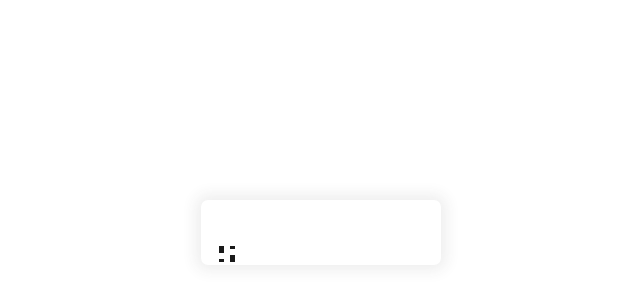
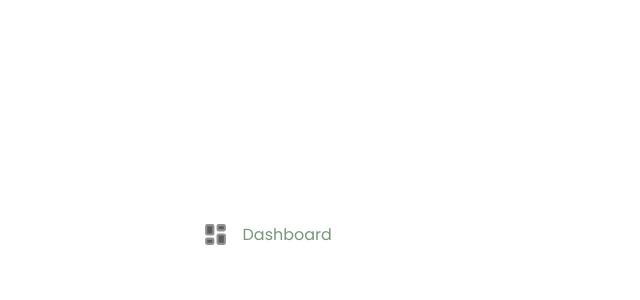
Before and after one commit to delciocapolo/agricolar, a React (Vite) app: page / in a window 1280 px wide. Shown: the part 38-338 px from the top of the page, without its empty margins (319-959 px from the left). Built offline with nearby package versions, Linux system fonts and the light colour scheme.

Commit message:
account-links done

```diff
--- a/public/style/components/main-components/account-links/account-links.css
+++ b/public/style/components/main-components/account-links/account-links.css
@@ -1,9 +1,34 @@
-@import url('./effects.css');
+@import url("./effects.css");
 
 .container-account-links {
-	max-width: 300px;
-	height: 65px;
-	padding: 0.9rem;
-	border-radius: var(--border-radius);
-	box-shadow: var(--box-shadow-general);
+  width: clamp(240px, 38%, 315px);
+  /* padding: 0.9rem 1.5rem; */
+  padding: 12px 1.5rem;
+
+  justify-content: flex-start;
+  gap: 15px;
+  flex-direction: row;
+
+  height: 65px;
+  border-radius: var(--border-radius);
+
+  opacity: 0.7;
 }
+
+.container-account-links.active {
+  opacity: 1;
+  border-left: 2px solid var(--Success);
+  border-radius: 0 7px 7px 0;
+  background-color: var(--Gray-50);
+  box-shadow: 0 0 3px 3px rgba(0, 0, 0, 0.02);
+}
+
+.title-account-link {
+  font: var(--Body-Medium-400);
+  color: var(--600);
+}
+
+.image-account-link {
+  max-width: 30px;
+  max-height: 30px;
+}
--- a/public/style/components/main-components/account-links/effects.css
+++ b/public/style/components/main-components/account-links/effects.css
@@ -0,0 +1,3 @@
+.container-account-links:hover {
+  box-shadow: var(--box-shadow-general);
+}
--- a/src/components/main-components/Account-Links/AccountLinks.tsx
+++ b/src/components/main-components/Account-Links/AccountLinks.tsx
@@ -1,18 +1,25 @@
 import { LayoutDashboard } from "lucide-react";
 import { FC } from "react";
 
-const AccountLinks:FC = () => {
-    const size = 24;
-    return (
-        <a className="container-account-links d-flex" href="http://" target="_blank" rel="noopener noreferrer">
-            <div className="container-image-account-link d-flex">
-                <LayoutDashboard size={size} style={{fill: 'var(--Gray-900)'}} />
-            </div>
-            <div className="container-title-account-link d-flex">
-                <h1 className="title-account-link">Dashboard</h1>
-            </div>
-        </a>
-    )
-}
+const AccountLinks: FC = () => {
+  const size = 25;
+  return (
+    <a
+      className="container-account-links d-flex"
+      href="http://"
+      target="_blank"
+      rel="noopener noreferrer"
+    >
+      <div className="container-image-account-link d-flex">
+        <LayoutDashboard
+          size={size}
+          style={{ fill: "var(--Gray-900)", color: "var(--Gray-600)" }}
+          className="image-account-link"
+        />
+      </div>
+      <h1 className="title-account-link">Dashboard</h1>
+    </a>
+  );
+};
 
 export default AccountLinks;
```
